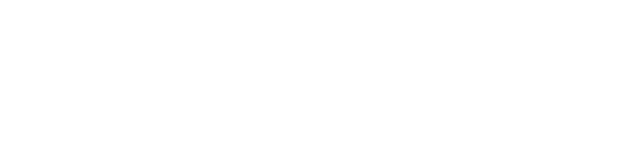
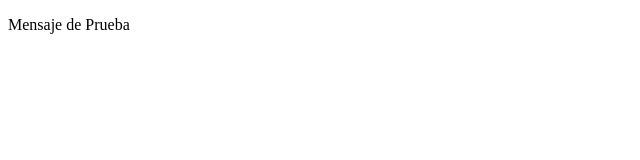
Before and after one commit to neliosotomayor/curso-git, a plain HTML site: page index.html in a window 1280 px wide. Shown: the whole page, without its empty margins (0-640 px from the left). Drawn offline with Linux system fonts and the light colour scheme.

Commit message:
Mi tercer cambio en archivo index.html

```diff
--- a/index.html
+++ b/index.html
@@ -6,6 +6,6 @@
     <title>Document</title>
 </head>
 <body>
-
+    <p> Mensaje de Prueba </p>
 </body>
 </html>
```
